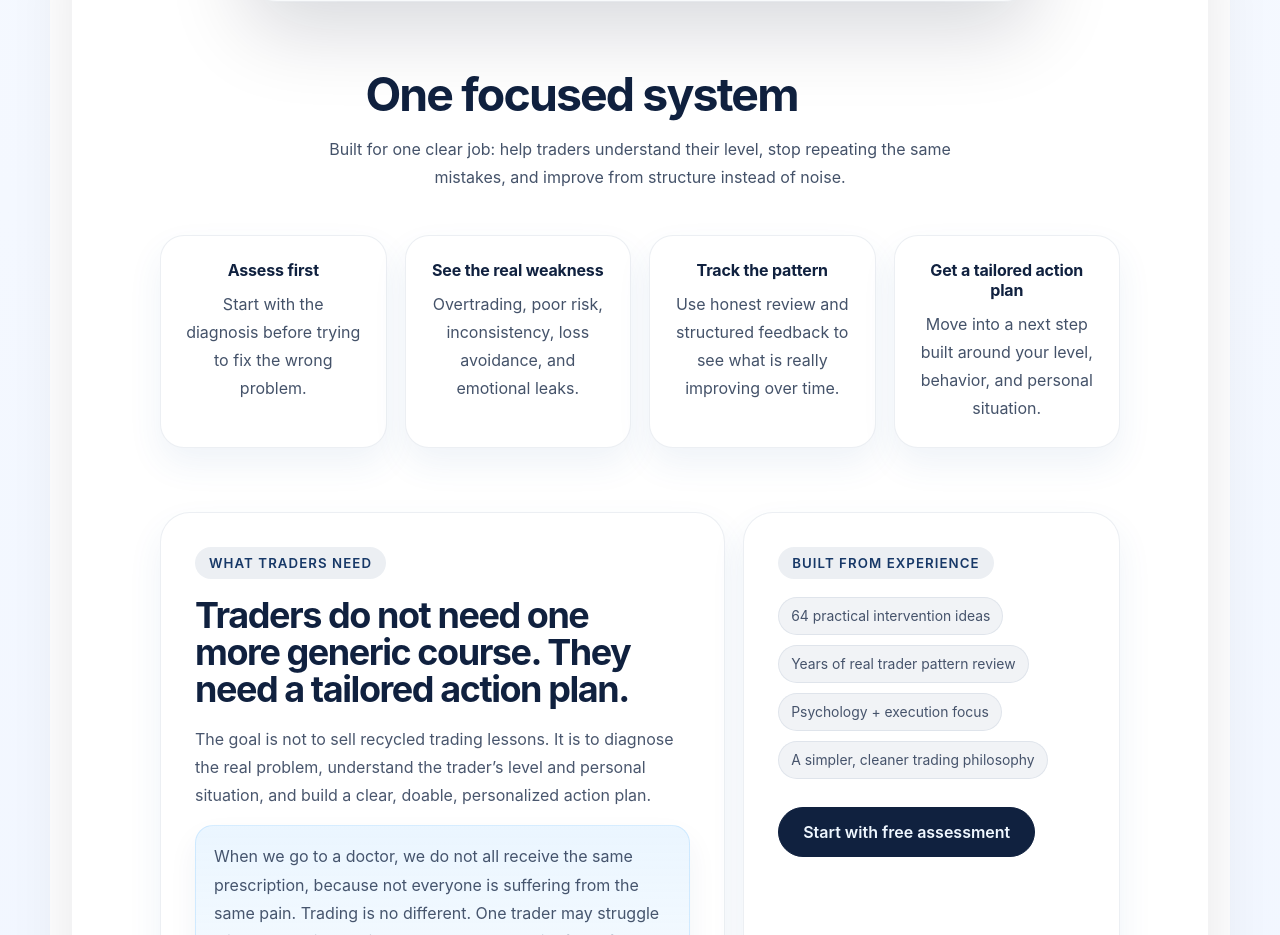
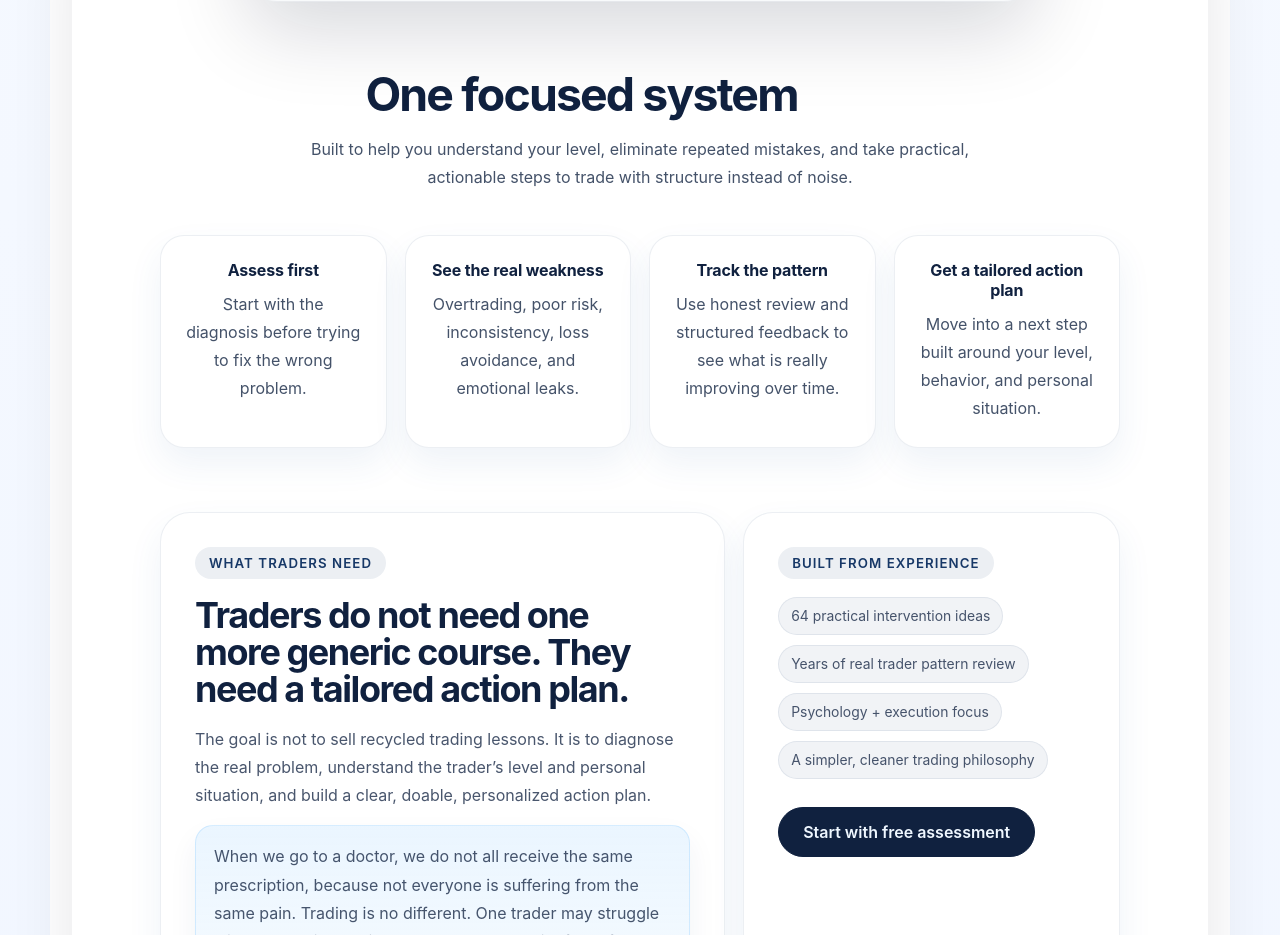
Before and after one commit to mohamadalbi123/albi-trust.com, a Next.js app: page / in a window 1280 px wide. Shown: the part 940-1875 px from the top of the page. Built offline with nearby package versions, Linux system fonts and the light colour scheme.

Commit message:
Refine focused system section copy

```diff
--- a/app/page.js
+++ b/app/page.js
@@ -20,7 +20,7 @@ export default function HomePage() {
               <div className="home-copy-wrap">
                 <h2 className="section-title">One focused system</h2>
                 <p className="page-lead">
-                  Built for one clear job: help traders understand their level, stop repeating the same mistakes, and improve from structure instead of noise.
+                  Built to help you understand your level, eliminate repeated mistakes, and take practical, actionable steps to trade with structure instead of noise.
                 </p>
               </div>
             </div>
```
